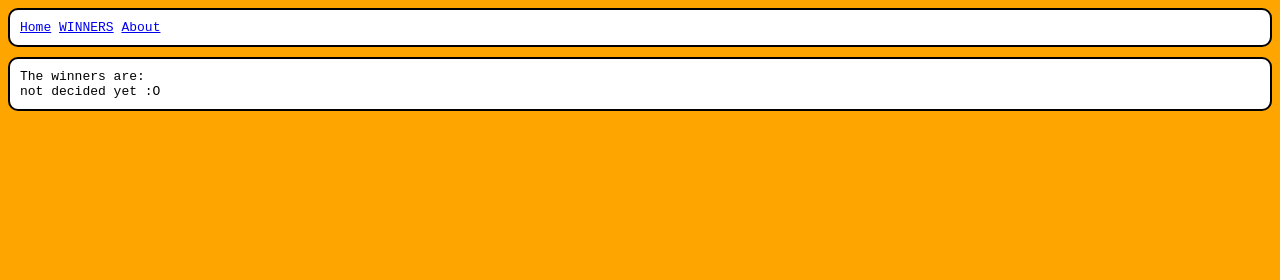
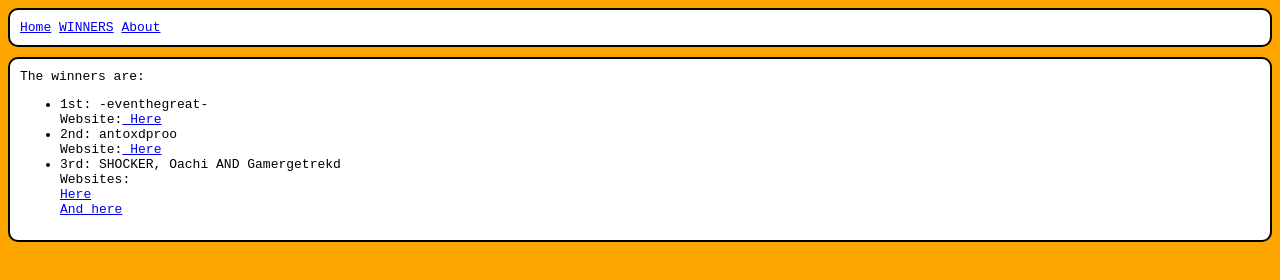
Before and after one commit to MerrCraft/notanormalscratcher-contest, a plain HTML site: page winners.html in a window 1280 px wide. Drawn offline with Linux system fonts and the light colour scheme.

Commit message:
WINNERS WINNERS CHICKEN DINNERS

```diff
--- a/winners.html
+++ b/winners.html
@@ -12,7 +12,11 @@
         </nav>
         <div id="text">
             The winners are:<br>
-            not decided yet :O
+            <ul>
+              <li>1st: -eventhegreat-<br>Website:<a href='https://scratch.mit.edu/projects/1187598007/'> Here</a></li>
+              <li>2nd: antoxdproo<br>Website:<a href='https://scratch.mit.edu/projects/1188663273/'> Here</a></li>
+              <li>3rd: SHOCKER, Oachi AND Gamergetrekd<br>Websites:<br><a href='https://scratch.mit.edu/projects/1188731671/'> Here</a><br><a href='https://scratch.mit.edu/projects/1183429731/'>And here</a></li>
+            </ul>
         </div>
     </body>
 </html>
```
